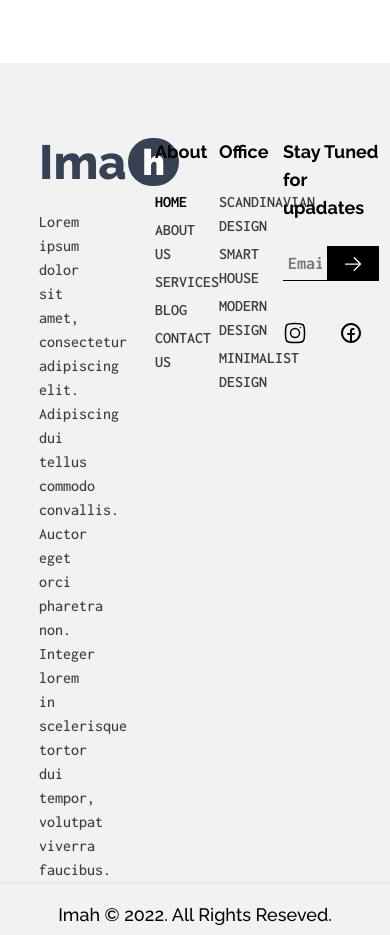
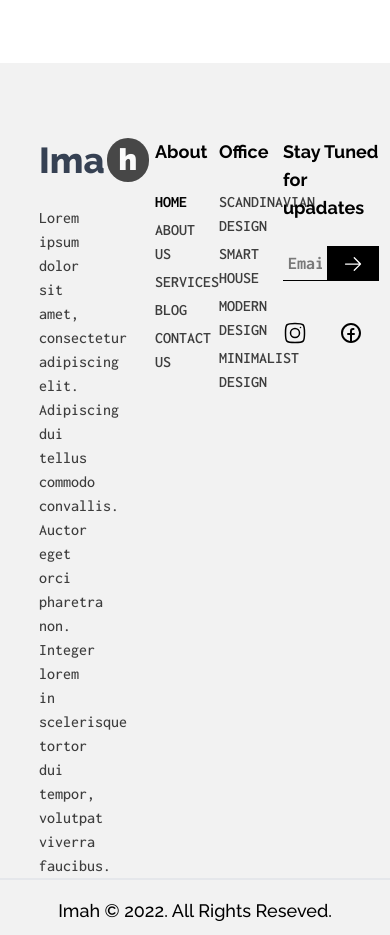
Before and after one commit to tannaznamdar/Architecture-Landing-Page, a React (Vite) app: page / in a window 390 px wide. Shown: the part 8460-9395 px from the top of the page. Built offline with nearby package versions, Linux system fonts and the light colour scheme.

Commit message:
Responsive - footer logo

```diff
--- a/src/components/footer/FooterLogo.jsx
+++ b/src/components/footer/FooterLogo.jsx
@@ -1,10 +1,14 @@
-export default function FooterLogo(){
-    return(
-        <div className="flex gap-0.5 items-center">
-            <span className="font-raleway text-5xl text-gray-700 font-extrabold"> Ima </span>
-            <div className="bg-gray-700 rounded-full items-center py-1 px-3.5 block">
-                <span className="font-raleway text-4xl text-white font-[900]"> h </span>
-            </div>
-        </div>
-    )
+export default function FooterLogo() {
+  return (
+    <div className="flex gap-0.5 items-center">
+      <span className="font-raleway lg:text-5xl text-4xl text-gray-700 font-extrabold">
+        Ima
+      </span>
+      <div className="bg-black opacity-70 rounded-full items-center py-1 lg:px-3.5 px-3 block">
+        <span className="font-raleway lg:text-4xl text-3xl text-white font-[900]">
+          h
+        </span>
+      </div>
+    </div>
+  );
 }
```
